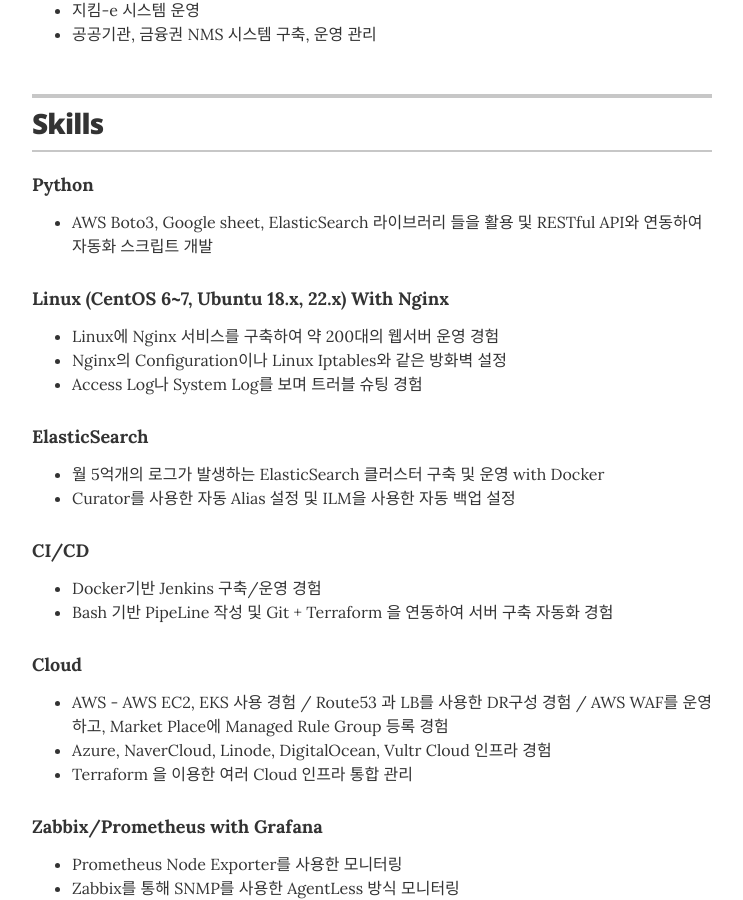
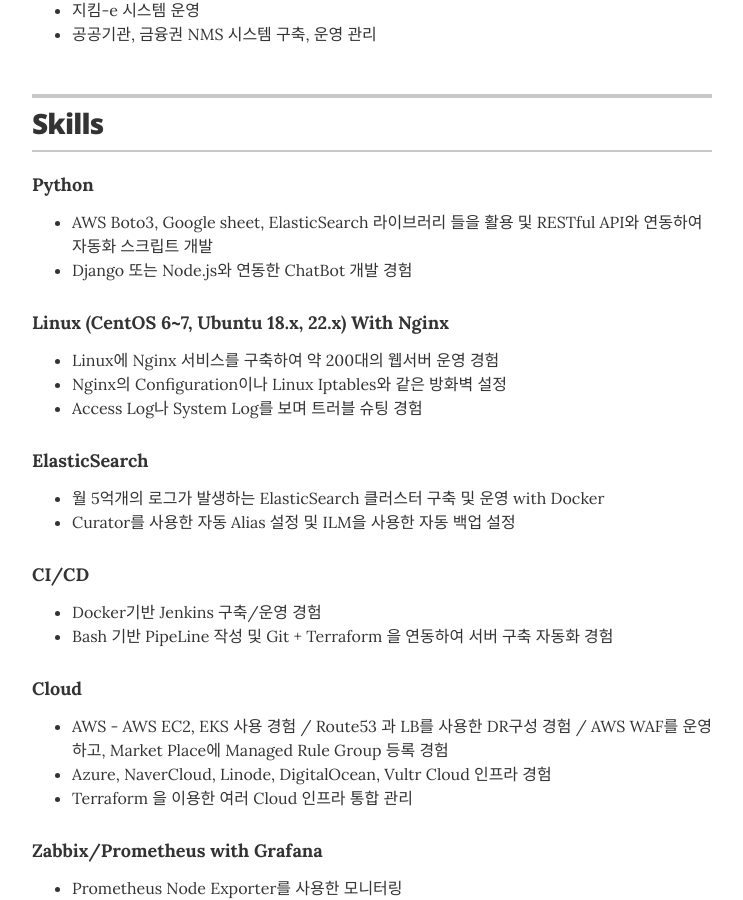
Before and after one commit to jbhunbb/jbhunbb.github.io, a Jekyll site: the page built from index.html, in a window 1280 px wide and 900 px high, scrolled down 872 px. Shown: the whole window, without its empty margins (268-1011 px from the left). Built offline with Jekyll 4.4.1, drawn with Linux system fonts in a browser that asks for light colours.

Commit message:
Skills 추가

```diff
--- a/_data/skills.yml
+++ b/_data/skills.yml
@@ -1,7 +1,7 @@
 # Skills
 
 - skill: Python
-  description: <ul class="resume-item-list"><li>AWS Boto3, Google sheet, ElasticSearch 라이브러리 들을 활용 및 RESTful API와 연동하여 자동화 스크립트 개발</li></ul>
+  description: <ul class="resume-item-list"><li>AWS Boto3, Google sheet, ElasticSearch 라이브러리 들을 활용 및 RESTful API와 연동하여 자동화 스크립트 개발</li><li>Django 또는 Node.js와 연동한 ChatBot 개발 경험</li></ul>
 
 - skill: Linux (CentOS 6~7, Ubuntu 18.x, 22.x) With Nginx
   description: <ul class="resume-item-list"><li>Linux에 Nginx 서비스를 구축하여 약 200대의 웹서버 운영 경험</li><li>Nginx의 Configuration이나 Linux Iptables와 같은 방화벽 설정</li><li>Access Log나 System Log를 보며 트러블 슈팅 경험</li></ul>
```
